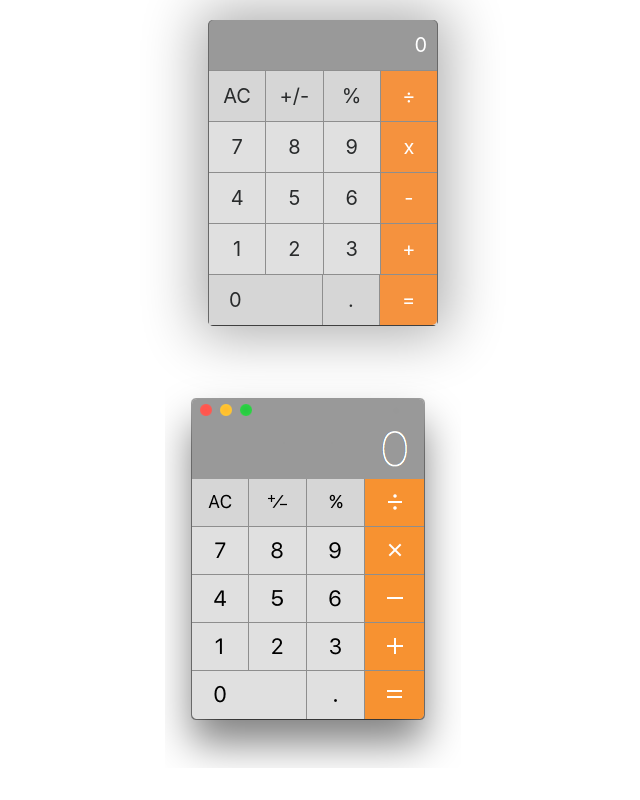
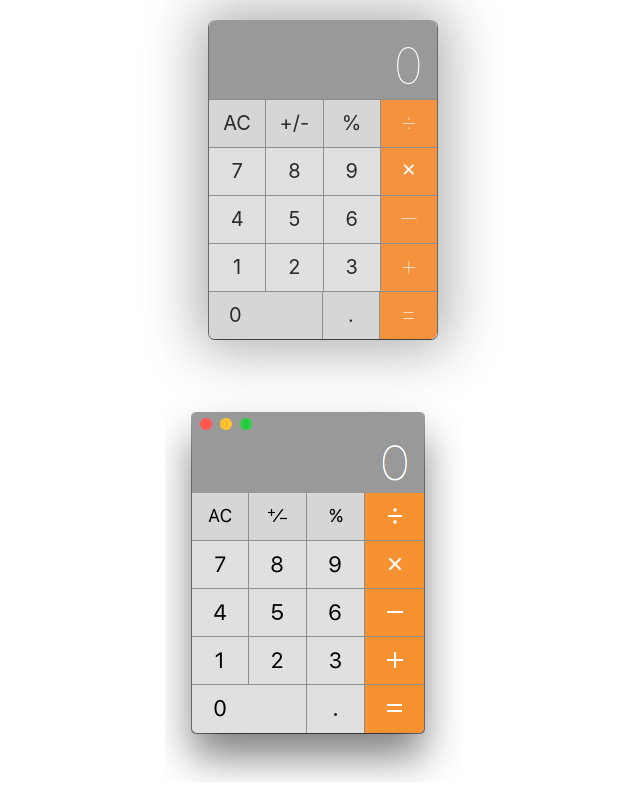
Before and after one commit to logantanous/calculator3.0, a plain HTML site: page index.html in a window 1280 px wide. Shown: the whole page, without its empty margins (317-957 px from the left). Drawn offline with nearby package versions, Linux system fonts and the light colour scheme.

Commit message:
add more styling

```diff
--- a/css/styles.css
+++ b/css/styles.css
@@ -1,5 +1,5 @@
 .container {
-    max-width: 230px;
+    max-width: 235px;
     /*position: absolute;
     left: 20px;*/
     border: none;
@@ -7,19 +7,20 @@
     border-left: #686868 1px solid;
     border-right: #686868 1px solid;
     border-bottom: #404040 1px solid;
-    border-radius: 5px;
-    background: #686868;
+    border-radius:7px;
     -webkit-box-shadow: 0px 0px 55px 10px rgba(0,0,0,0.32);
     -moz-box-shadow: 0px 0px 55px 10px rgba(0,0,0,0.32);
     box-shadow: 0px 0px 55px 10px rgba(0,0,0,0.32);
+    overflow:hidden;
 }
 
 .col {
   text-align: center;
-  padding: 10px;
+  padding: 5px;
   font-size:20px;
   border-right: 1px solid #8E8E8E;
   border-bottom: 1px solid #8E8E8E;
+  line-height: 37px;
 }
 
 .container:first-of-type {
@@ -32,6 +33,13 @@
 
 .container .row:first-of-type {
   background: none;
+  height: 80px;
+}
+
+.container .row:first-of-type .col {
+  font-size: 50px;
+  padding-top:30px;
+  padding-right: 14px;
 }
 
 .container .row:first-of-type+.row {
@@ -47,35 +55,46 @@
 }
 
 .container .row:last-of-type .col:first {
-  border-bottom-left-radius:5px;
-  border-bottom-right-radius:5px;
+  border-bottom-left-radius:7px;
+  border-bottom-right-radius:7px;
 }
 
 .col-6 {
   text-align: left;
   padding-left: 20px;
+  margin-left: 1px;
+}
+
+.container .row:last-of-type .col {
+  margin-left: 0px;
 }
 
 .container .row:last-of-type .col:last-of-type {
-
-  border-bottom-right-radius:5px;
+  border-bottom-right-radius:7px;
 }
 
 .row .col:last-of-type {
   background: #F5923E;
   color: white;
   border-right: none;
-
+  font-size:30px;
+  font-weight: lighter;
+  line-height: 33px;
 }
 
 .row:first-of-type .col {
   background: #999999;
   color:white;
   text-align: right;
-  border-top-left-radius:5px;
-  border-top-right-radius:5px;
+  border-top-left-radius:7px;
+  border-top-right-radius:7px;
 }
 
 img {
   margin-left: -20px;
 }
+
+#x {
+  font-size: 18px;
+  font-weight: lighter;
+}
--- a/index.html
+++ b/index.html
@@ -24,13 +24,13 @@
         <div class="col">7</div>
         <div class="col">8</div>
         <div class="col">9</div>
-        <div class="col">x</div>
+        <div id="x" class="col">&#x2715;</div>
       </div>
       <div class="row">
         <div class="col">4</div>
         <div class="col">5</div>
         <div class="col">6</div>
-        <div class="col">-</div>
+        <div class="col">&ndash;</div>
       </div>
       <div class="row">
         <div class="col">1</div>
```
